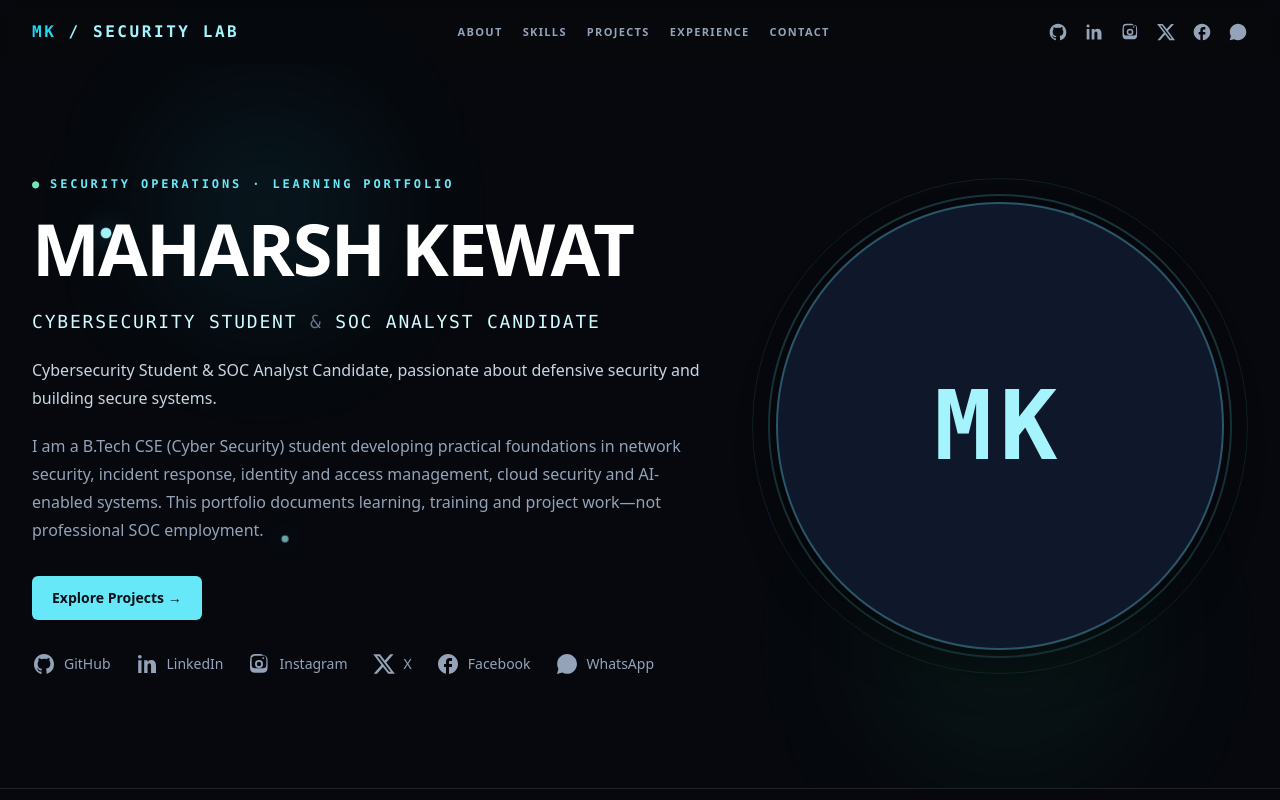
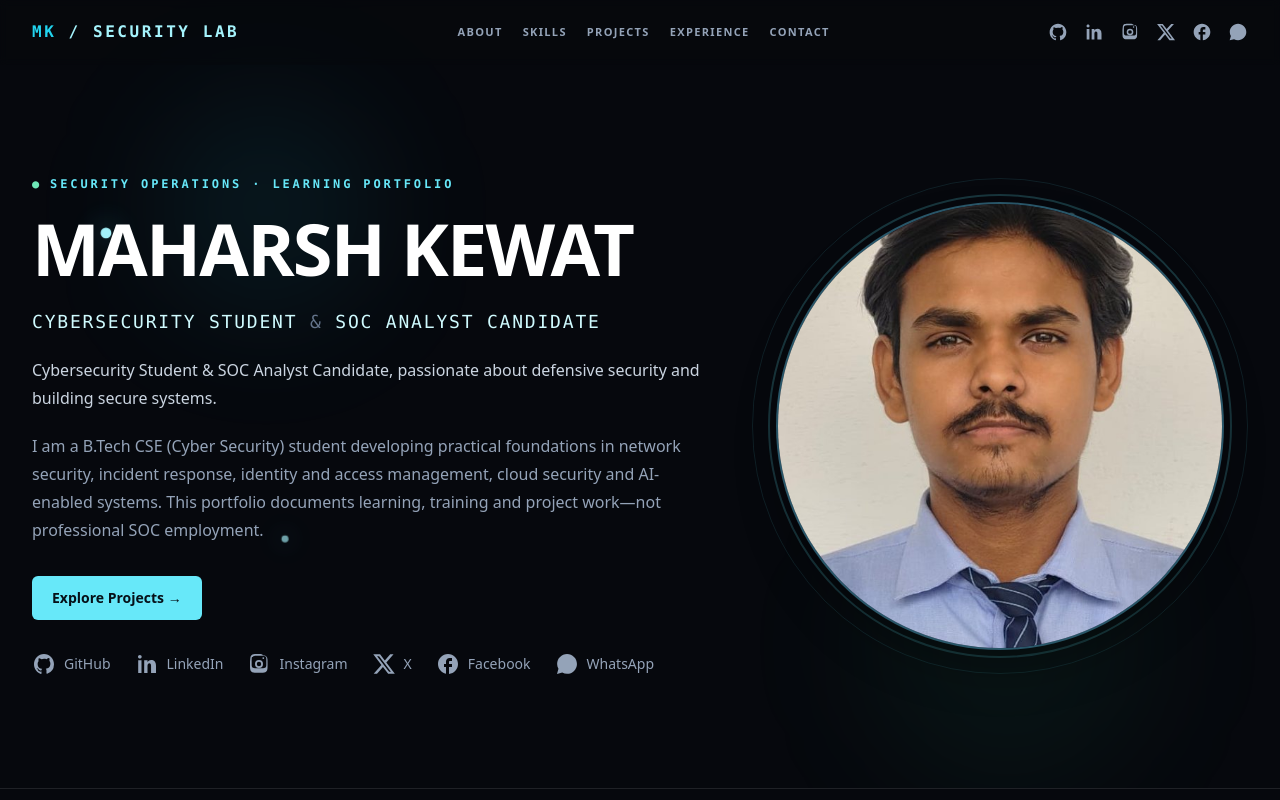
Before and after one commit to maharshkewat-india/maharshkewat-india.github.io, a Next.js app: page / in a window 1280 px wide. Shown: the top 800 px of the page. Built offline with nearby package versions, Linux system fonts and the light colour scheme.

Commit message:
Add profile photo to portfolio hero

```diff
--- a/src/components/HeroSection.tsx
+++ b/src/components/HeroSection.tsx
@@ -1,4 +1,5 @@
 import Link from 'next/link';
+import Image from 'next/image';
 import { motion, useReducedMotion } from 'framer-motion';
 import { profile } from '@/data/profile';
 import { SocialLinks } from '@/components/SocialLinks';
@@ -34,9 +35,14 @@ export default function HeroSection() {
         <motion.div initial={reduceMotion ? false : { opacity: 0, x: 22 }} animate={{ opacity: 1, x: 0 }} transition={{ duration: 0.65, delay: 0.22 }} className="relative mx-auto w-full max-w-sm lg:max-w-md lg:justify-self-end">
           <div className="absolute -inset-2 rounded-full border-2 border-cyan-300/20" />
           <div className="absolute -inset-6 rounded-full border border-cyan-300/10" />
-          <div className="relative flex aspect-square items-center justify-center rounded-full border-2 border-cyan-300/30 bg-slate-900 shadow-2xl shadow-black/40" role="img" aria-label={`${profile.name} initials`}>
-            <span className="font-mono text-7xl font-bold tracking-[0.08em] text-cyan-200 sm:text-8xl">MK</span>
-          </div>
+          <Image
+            src={profile.profilePhoto}
+            alt={`Profile photo of ${profile.name}`}
+            width={500}
+            height={500}
+            className="relative aspect-square rounded-full border-2 border-cyan-300/30 bg-slate-900 object-cover shadow-2xl shadow-black/40"
+            priority
+          />
         </motion.div>
       </div>
     </section>
--- a/src/data/profile.ts
+++ b/src/data/profile.ts
@@ -6,6 +6,7 @@ export const profile = {
   location: 'Satna, Madhya Pradesh',
   email: 'maharshk215@gmail.com',
   whatsapp: '9685920827', // Use your number without country code
+  profilePhoto: '/profile.jpg',
   github: 'https://github.com/maharshkewat-india',
   linkedin: 'https://www.linkedin.com/in/maharsh-kewat01/',
   instagram: 'https://www.instagram.com/maharshkewat',
```
Also changed, not shown: public/profile.jpg (added).
